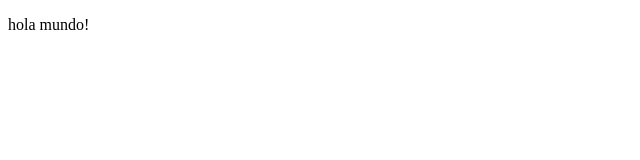
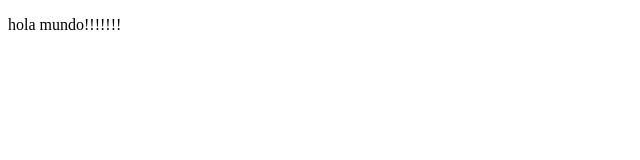
Before and after one commit to OmarPe/proyectoDemoCursoPrework, a plain HTML site: page index.html in a window 1280 px wide. Shown: the full height of the page, 0-640 px from the left. Drawn offline with Linux system fonts and the light colour scheme.

```diff
--- a/index.html
+++ b/index.html
@@ -8,7 +8,7 @@
 </head>
 <body>
     <p>
-        hola mundo!
+        hola mundo!!!!!!!
 <p>
 </body>
 </html>
```
